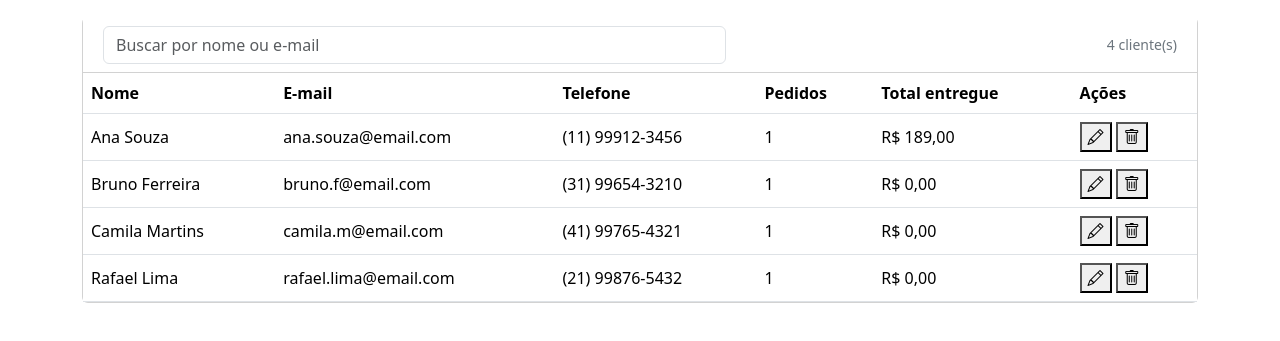
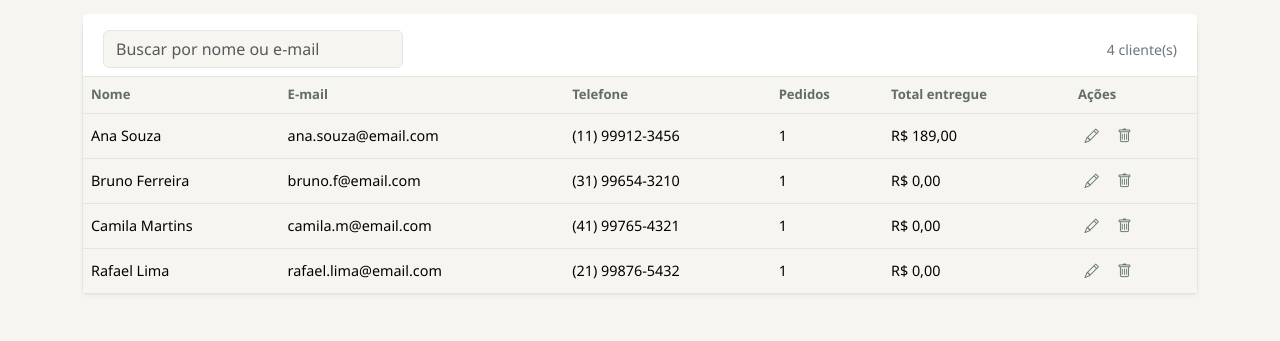
Before and after one commit to Guthsss/overFlow, a plain HTML site: page clientes.html in a window 1280 px wide. Shown: the part 239-580 px from the top of the page. Drawn offline with nearby package versions, Linux system fonts and the light colour scheme.

Commit message:
Update stylesheet links to use consistent naming for style files

```diff
--- a/clientes.html
+++ b/clientes.html
@@ -6,7 +6,7 @@
   <title>OrderFlow | Clientes</title>
   <link href="https://cdn.jsdelivr.net/npm/bootstrap@5.3.3/dist/css/bootstrap.min.css" rel="stylesheet">
   <link href="https://cdn.jsdelivr.net/npm/bootstrap-icons@1.11.3/font/bootstrap-icons.min.css" rel="stylesheet">
-  <link href="css/style.css" rel="stylesheet">
+  <link href="css/styles.css" rel="stylesheet">
 </head>
 <body>
   <!-- ========================= -->
```
Also changed, not shown: index.html (+1 -1 lines), novo-pedido.html (+1 -1 lines), pedidos.html (+1 -1 lines), produtos.html (+1 -1 lines).
